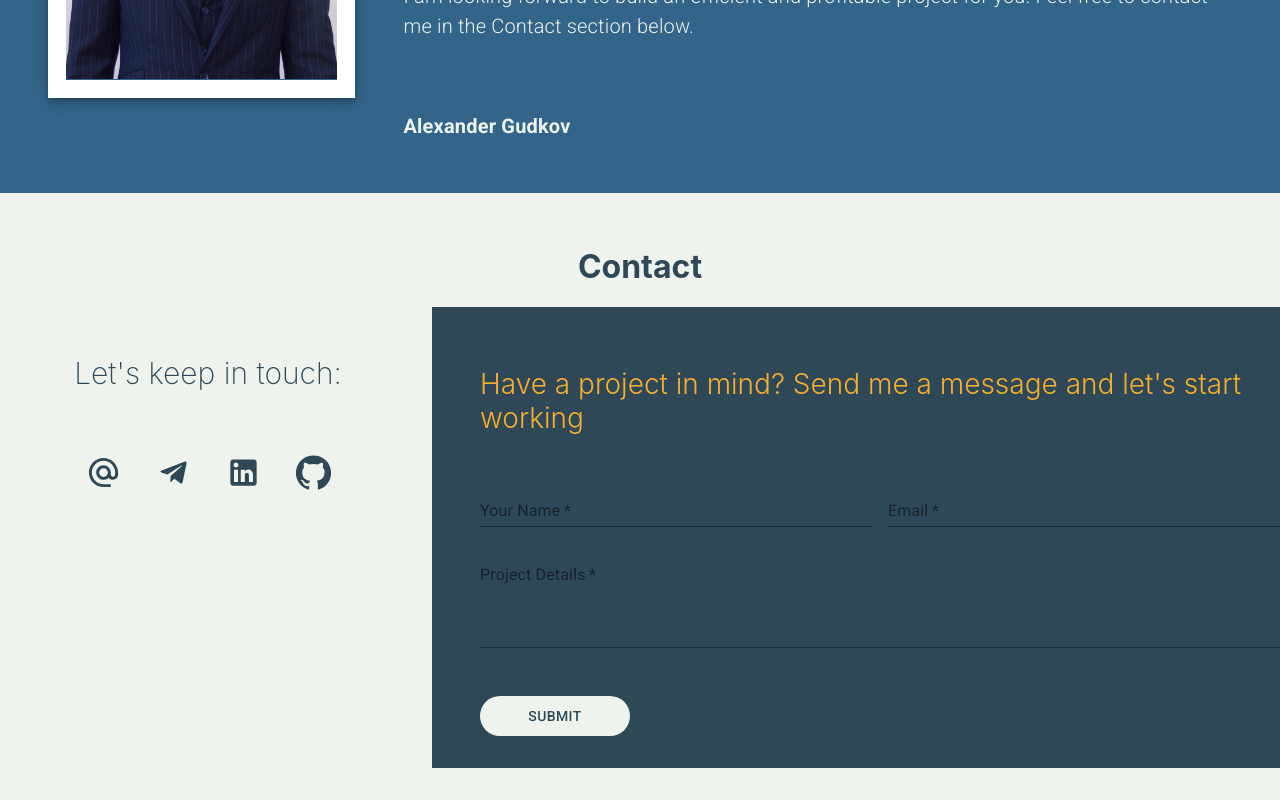
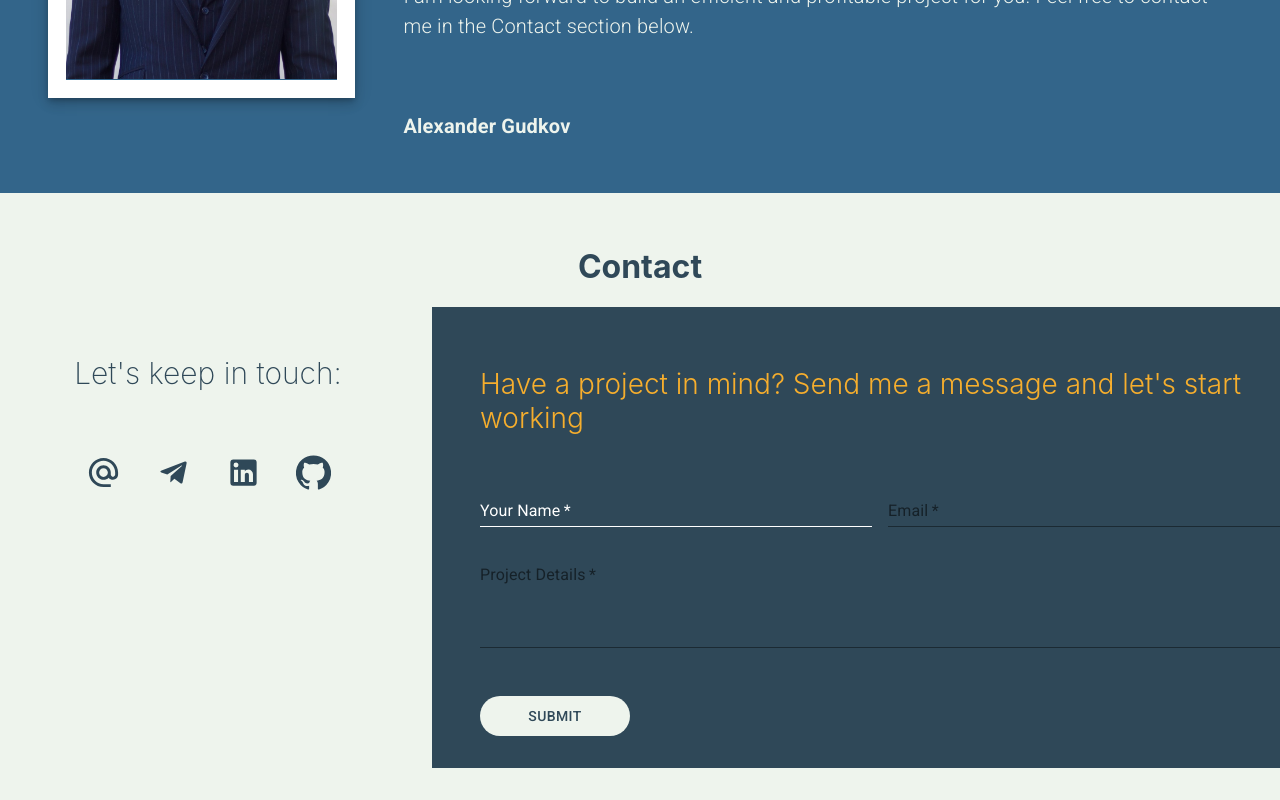
Before and after one commit to Velomaster/my-website, a React (Create React App) app: page / in a window 1280 px wide. Shown: the part 2681-3481 px from the top of the page. Built offline with nearby package versions, Linux system fonts and the light colour scheme; a web font is replaced by a local one.

Commit message:
Form style

```diff
--- a/src/Components/ContactForm/ContactForm.js
+++ b/src/Components/ContactForm/ContactForm.js
@@ -19,9 +19,22 @@ const useStyles = makeStyles(() => ({
         paddingLeft: "3rem",
 
     },
-    input: {
+    inputRoot: {
         color: "white",
-        fontSize: "40px"
+        '&::after': {
+            borderBottomColor: "white !important",
+        },
+        '&:hover:not(.Mui-disabled):before': {
+            borderBottomColor: "white !important",
+        }
+    },
+    inputUnderline: {
+        '&::before': {
+            borderBottomColor: "white !important",
+        }
+    },
+    labelRoot: {
+        color: "white !important",
     },
     button: {
         color: "#2F4858",
@@ -30,7 +43,7 @@ const useStyles = makeStyles(() => ({
         width: "150px",
         height: "40px",
         marginBottom: "2rem"
-    }
+    },
 }))
 const ContactForm = () => {
     const classes = useStyles();
@@ -62,7 +75,13 @@ const ContactForm = () => {
                                             fullWidth
                                             required
                                             label="Your Name"
-                                            className={classes.input}
+                                            InputLabelProps={{classes: {
+                                                root: classes.labelRoot,
+                                            }}}
+                                            InputProps={{classes: {
+                                                root: classes.inputRoot,
+                                                underline: classes.inputUnderline,
+                                            }}}
                                         />}
                                 />
                             </Grid>
```
Also changed, not shown: 1 other file (tests, documents, lock files or other folders).
